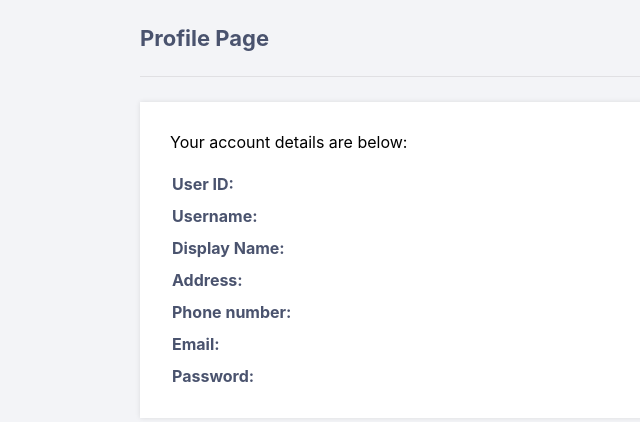
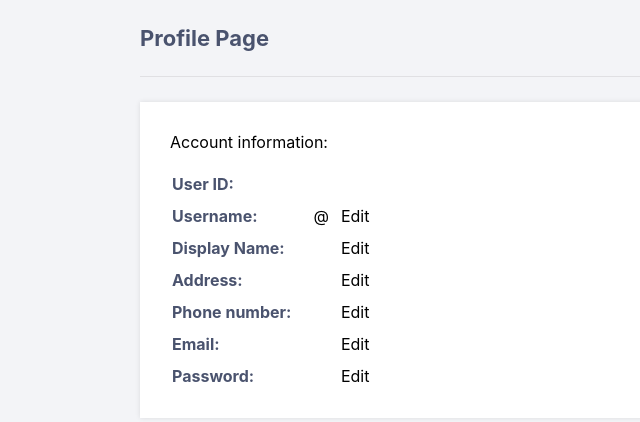
Before and after one commit to twoyoung/Car-Rental-Web-App, a Flask app: template car-rental-webapp/templates/profile.html in a window 1280 px wide. Shown: the part 60-482 px from the top of the page, without its empty margins (0-640 px from the left). Run offline with Flask 3, Linux system fonts and the light colour scheme; the template is opened without the code that fills it, so the values that code supplies are empty; some libraries are stand-ins or nearby versions.

Commit message:
Update profile.html

```diff
--- a/car-rental-webapp/templates/profile.html
+++ b/car-rental-webapp/templates/profile.html
@@ -5,7 +5,8 @@
 {% block content %}
 <h2>Profile Page</h2>
 <div>
-    <p>Your account details are below:</p>
+    <p>Account information:</p>
+
     <table>
         <tr>
             <td>User ID:</td>
@@ -13,27 +14,33 @@
         </tr>
         <tr>
             <td>Username:</td>
-            <td>{{ account['UserName'] }}</td>
+            <td>@{{ account['UserName'] }}</td>
+            <td>Edit</td>
         </tr>
         <tr>
             <td>Display Name:</td>
             <td>{{ account['ProfileName'] }}</td>
+            <td>Edit</td>
         </tr>
         <tr>
             <td>Address:</td>
             <td>{{ account['Address'] }}</td>
+            <td>Edit</td>
         </tr>
         <tr>
             <td>Phone number:</td>
             <td>{{ account['PhoneNumber'] }}</td>
+            <td>Edit</td>
         </tr>
         <tr>
             <td>Email:</td>
             <td>{{ account['Email'] }}</td>
+            <td>Edit</td>
         </tr>
         <tr>
             <td>Password:</td>
             <td>{{ account['Password'] }}</td>
+            <td>Edit</td>
         </tr>
 
     </table>
```
